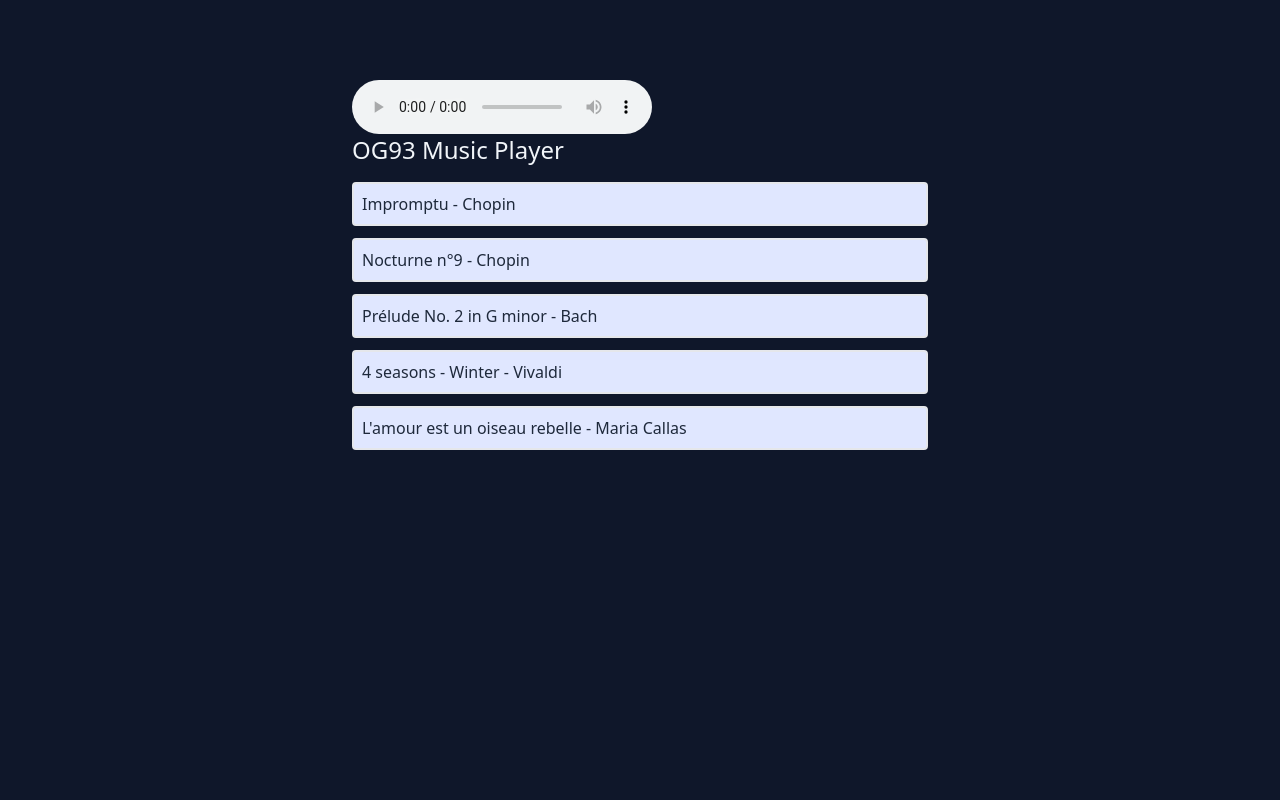
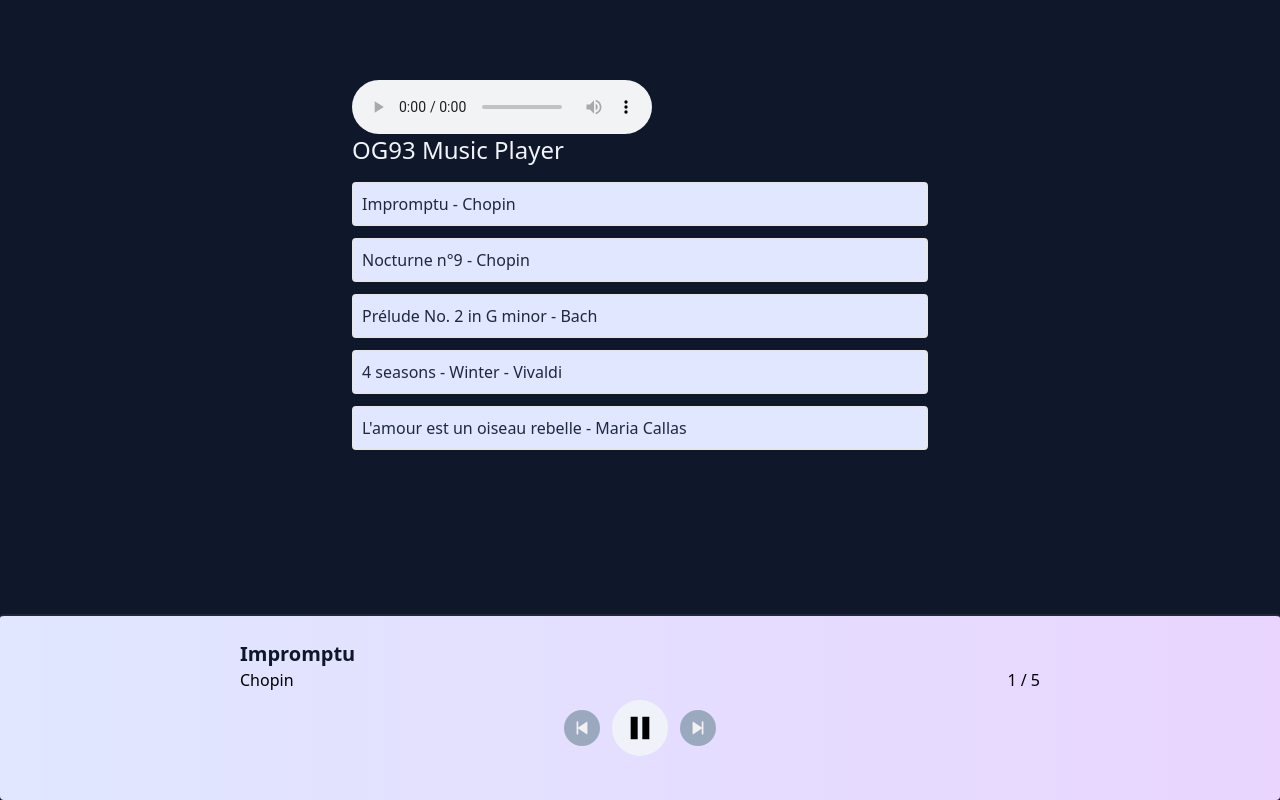
Before and after one commit to OG93-COM/10ReactProjects, a React (Vite) app in the folder MusicPlayer/: page / in a window 1280 px wide. Built offline with nearby package versions, Linux system fonts and the light colour scheme.

Commit message:
MusicPlayer

```diff
--- a/MusicPlayer/src/App.jsx
+++ b/MusicPlayer/src/App.jsx
@@ -1,5 +1,6 @@
 import Player from "./components/Player"
 import Playlist from "./components/Playlist"
+import PlayerPanel from "./layouts/Player/PlayerPanel"
 
 
 function App() {
@@ -12,7 +13,7 @@ function App() {
           <Playlist/>
         </div>
       </div>
-      {/* Player Panel */}
+      <PlayerPanel/>
     </>
   )
 
--- a/MusicPlayer/src/layouts/Player/NextButton.jsx
+++ b/MusicPlayer/src/layouts/Player/NextButton.jsx
@@ -1,8 +1,11 @@
 import React from 'react'
+import nextIcon from '../../assets/next-icon.svg'
 
 const NextButton = () => {
   return (
-    <div>NextButton</div>
+    <button className='w-9 h-9 bg-slate-400/90 rounded-full flex justify-center items-center ml-3'>
+      <img src={nextIcon} alt="prevIcon" className='w-5 h-5' />
+    </button>
   )
 }
 
--- a/MusicPlayer/src/layouts/Player/PlayerPanel.jsx
+++ b/MusicPlayer/src/layouts/Player/PlayerPanel.jsx
@@ -1,8 +1,30 @@
 import React from 'react'
+import {useSelector, useDispatch} from 'react-redux'
+import PreviousButton from './PreviousButton'
+import NextButton from './NextButton'
+import TogglePlayButton from './TogglePlayButton'
 
 const PlayerPanel = () => {
+    const playlist = useSelector(state => state.playList)
+    const dispatch = useDispatch()
+    const actualSong = playlist.songs?.find(obj => obj.id === playlist.currentMusicId)
+
+
   return (
-    <div>PlayerPanel</div>
+    <div className='fixed w-full bottom-0 rounded border-t-2 border-gray-800 p-6 bg-gradient-to-r from-indigo-100 to-purple-200 '>
+        <div className='max-w-[800px] mx-auto mb-2'>
+            <p className='text-slate-900 text-xl font-semibold'>{playlist.songs && actualSong.title}</p>
+            <div className='flex justify-between'>
+                <p>{playlist.songs && actualSong.artist}</p>
+                <p>{playlist.songs?.findIndex(obj => obj.id === playlist.currentMusicId) +1 }  / {playlist.songs?.length}</p>
+            </div>
+        </div>
+        <div className='flex justify-center items-center mb-5'>
+            <PreviousButton/>
+            <TogglePlayButton/>
+            <NextButton/>
+        </div>
+    </div>
   )
 }
 
--- a/MusicPlayer/src/layouts/Player/PreviousButton.jsx
+++ b/MusicPlayer/src/layouts/Player/PreviousButton.jsx
@@ -1,8 +1,11 @@
 import React from 'react'
+import prevIcon from '../../assets/prev-icon.svg'
 
 const PreviousButton = () => {
   return (
-    <div>PreviousButton</div>
+    <button className='w-9 h-9 bg-slate-400/90 rounded-full flex justify-center items-center'>
+      <img src={prevIcon} alt="prevIcon" className='w-5 h-5' />
+    </button>
   )
 }
 
--- a/MusicPlayer/src/layouts/Player/TogglePlayButton.jsx
+++ b/MusicPlayer/src/layouts/Player/TogglePlayButton.jsx
@@ -1,8 +1,12 @@
 import React from 'react'
+import playIcon from '../../assets/play-icon.svg'
+import pauseIcon from '../../assets/pause-icon.svg'
 
 const TogglePlayButton = () => {
   return (
-    <div>TogglePlayButton</div>
+    <button className='w-14 h-14 bg-slate-100/90 rounded-full flex justify-center items-center ml-3'>
+      <img src={pauseIcon} alt="prevIcon" className='w-full' />
+    </button>
   )
 }
 
```
